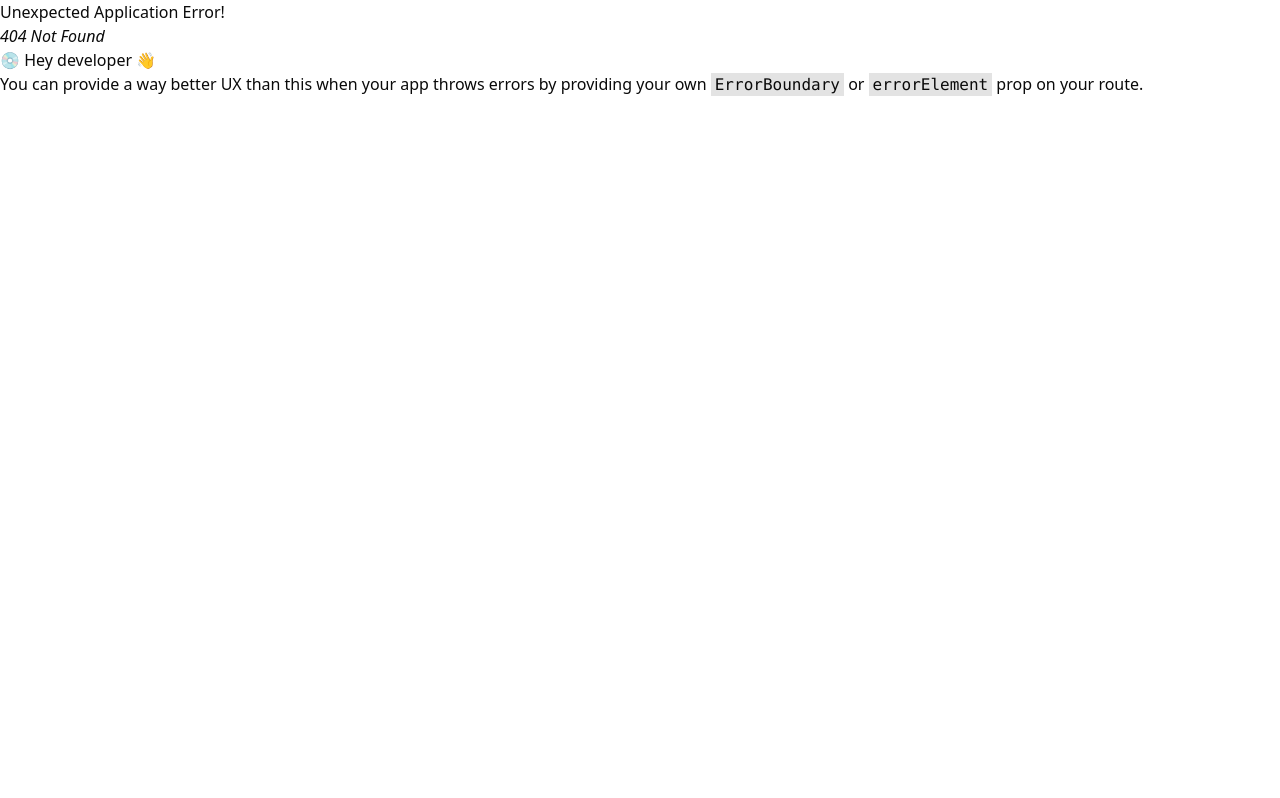
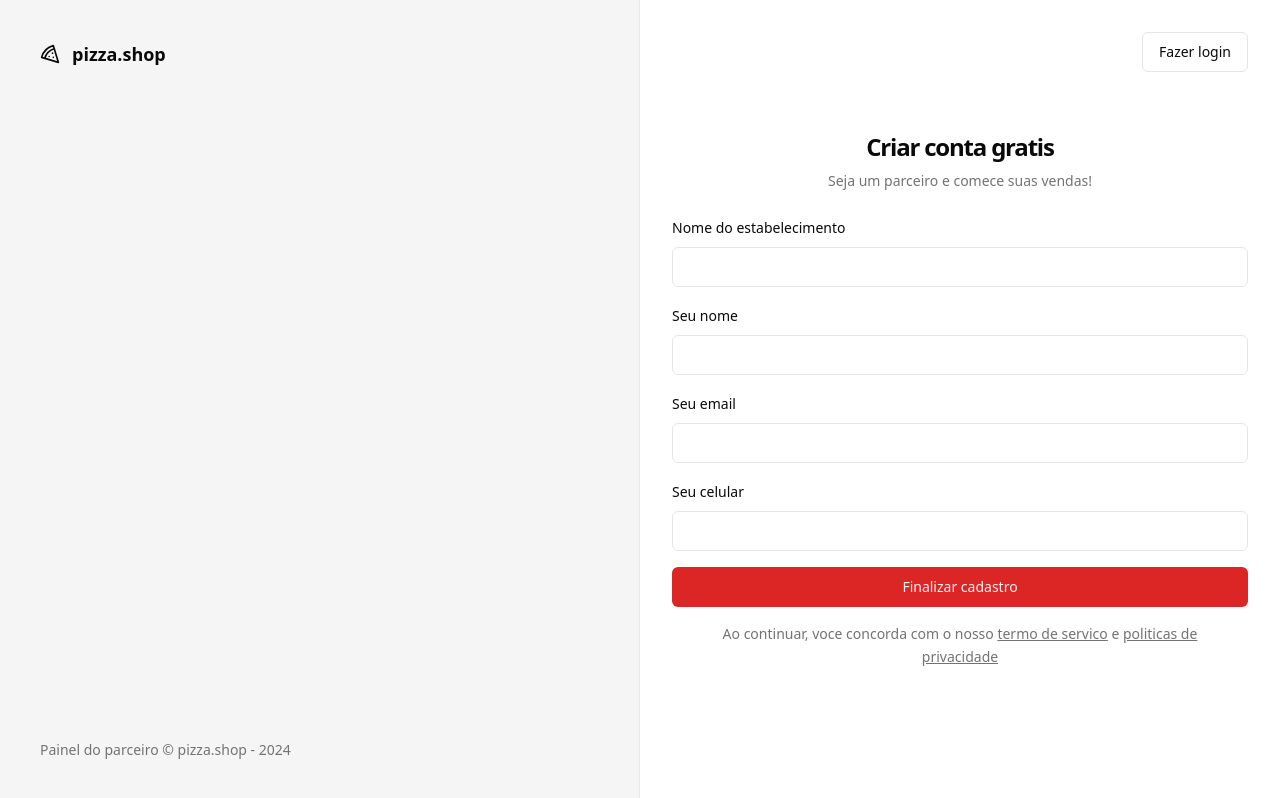
Before and after one commit to sleduardo20/pizzashop-web, a React (Vite) app: page /sign-up in a window 1280 px wide. Before the commit this address had no page. Built offline with nearby package versions, Linux system fonts and the light colour scheme.

Commit message:
✨ create sign-up page

```diff
--- a/src/pages/_layouts/auth.tsx
+++ b/src/pages/_layouts/auth.tsx
@@ -13,7 +13,7 @@ export const AuthLayout = () => {
           Painel do parceiro &copy; pizza.shop - {new Date().getFullYear()}{' '}
         </footer>
       </div>
-      <div className="flex flex-col items-center justify-center">
+      <div className="relative flex flex-col items-center justify-center">
         <Outlet />
       </div>
     </div>
--- a/src/pages/auth/sign-in.tsx
+++ b/src/pages/auth/sign-in.tsx
@@ -1,5 +1,6 @@
 import { Helmet } from 'react-helmet-async';
 import { useForm } from 'react-hook-form';
+import { Link } from 'react-router-dom';
 import { toast } from 'sonner';
 import z from 'zod';
 
@@ -11,12 +12,12 @@ const signInForm = z.object({
   email: z.string().email(),
 });
 
-type SigInForm = z.infer<typeof signInForm>;
+type SignInForm = z.infer<typeof signInForm>;
 
 export function SignIn() {
-  const methods = useForm<SigInForm>();
+  const methods = useForm<SignInForm>();
 
-  async function handleSignIn(data: SigInForm) {
+  async function handleSignIn(data: SignInForm) {
     console.log(data);
 
     try {
@@ -36,6 +37,11 @@ export function SignIn() {
     <>
       <Helmet title="Login" />
       <div className="p-8">
+        <Button variant="outline" asChild className="absolute right-8 top-8">
+          <Link to="/sign-up" className="">
+            Novo estabelecimento
+          </Link>
+        </Button>
         <div className="flex w-[350] flex-col justify-center gap-6">
           <div className="flex flex-col gap-2 text-center">
             <h1 className="text-2xl font-semibold tracking-tighter">
--- /dev/null
+++ b/src/pages/auth/sign-up.tsx
@@ -0,0 +1,119 @@
+import { Helmet } from 'react-helmet-async';
+import { useForm } from 'react-hook-form';
+import { Link, useNavigate } from 'react-router-dom';
+import { toast } from 'sonner';
+import z from 'zod';
+
+import { Button } from '@/components/ui/button';
+import { Input } from '@/components/ui/input';
+import { Label } from '@/components/ui/label';
+
+const signUpForm = z.object({
+  restourantName: z.string(),
+  managerName: z.string(),
+  phone: z.string(),
+  email: z.string().email(),
+});
+
+type SignUpForm = z.infer<typeof signUpForm>;
+
+export function SignUp() {
+  const navigate = useNavigate();
+  const methods = useForm<SignUpForm>();
+
+  async function handleSignUp(data: SignUpForm) {
+    console.log(data);
+
+    try {
+      await new Promise(resolve => setTimeout(resolve, 2000));
+      toast.success('Restaurante cadastrado com sucesso.', {
+        action: {
+          label: 'Login',
+          onClick: () => navigate('/sign-in'),
+        },
+      });
+    } catch {
+      toast.error('Erro ao cadastrar restaurante.');
+    }
+  }
+
+  return (
+    <>
+      <Helmet title="Cadastro" />
+      <Button variant="outline" asChild className="absolute right-8 top-8">
+        <Link to="/sign-in" className="">
+          Fazer login
+        </Link>
+      </Button>
+      <div className="p-8">
+        <div className="flex w-[350] flex-col justify-center gap-6">
+          <div className="flex flex-col gap-2 text-center">
+            <h1 className="text-2xl font-semibold tracking-tighter">
+              Criar conta gratis
+            </h1>
+            <p className="text-sm text-muted-foreground">
+              Seja um parceiro e comece suas vendas!
+            </p>
+          </div>
+
+          <form
+            onSubmit={methods.handleSubmit(handleSignUp)}
+            className="space-y-4"
+          >
+            <div className="space-y-2">
+              <Label htmlFor="restourantName">Nome do estabelecimento</Label>
+              <Input
+                id="restourantName"
+                type="text"
+                {...methods.register('restourantName')}
+              ></Input>
+            </div>
+            <div className="space-y-2">
+              <Label htmlFor="managerName">Seu nome</Label>
+              <Input
+                id="managerName"
+                type="text"
+                {...methods.register('managerName')}
+              ></Input>
+            </div>
+            <div className="space-y-2">
+              <Label htmlFor="email">Seu email</Label>
+              <Input
+                id="email"
+                type="email"
+                {...methods.register('email')}
+              ></Input>
+            </div>
+            <div className="space-y-2">
+              <Label htmlFor="phone">Seu celular</Label>
+              <Input
+                id="phone"
+                type="tel"
+                {...methods.register('phone')}
+              ></Input>
+            </div>
+
+            <Button
+              className="w-full"
+              type="submit"
+              disabled={methods.formState.isSubmitting}
+            >
+              Finalizar cadastro
+            </Button>
+
+            <p className="px-6 text-center text-sm leading-relaxed text-muted-foreground">
+              Ao continuar, voce concorda com o nosso{' '}
+              <a className="underline underline-offset-1" href="#">
+                termo de servico
+              </a>{' '}
+              e{' '}
+              <a className="underline underline-offset-1" href="#">
+                politicas de privacidade
+              </a>
+            </p>
+          </form>
+        </div>
+      </div>
+    </>
+  );
+}
--- a/src/routes.tsx
+++ b/src/routes.tsx
@@ -4,6 +4,7 @@ import { AppLayout } from './pages/_layouts/app';
 import { AuthLayout } from './pages/_layouts/auth';
 import { Dashboard } from './pages/app/dashboard';
 import { SignIn } from './pages/auth/sign-in';
+import { SignUp } from './pages/auth/sign-up';
 
 export const router = createBrowserRouter([
   {
@@ -24,6 +25,10 @@ export const router = createBrowserRouter([
         path: '/sign-in',
         element: <SignIn />,
       },
+      {
+        path: '/sign-up',
+        element: <SignUp />,
+      },
     ],
   },
 ]);
```
